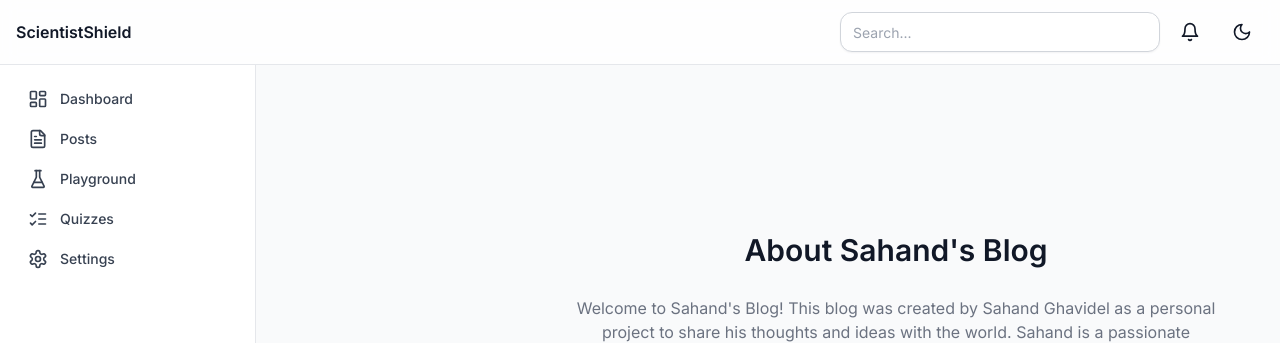
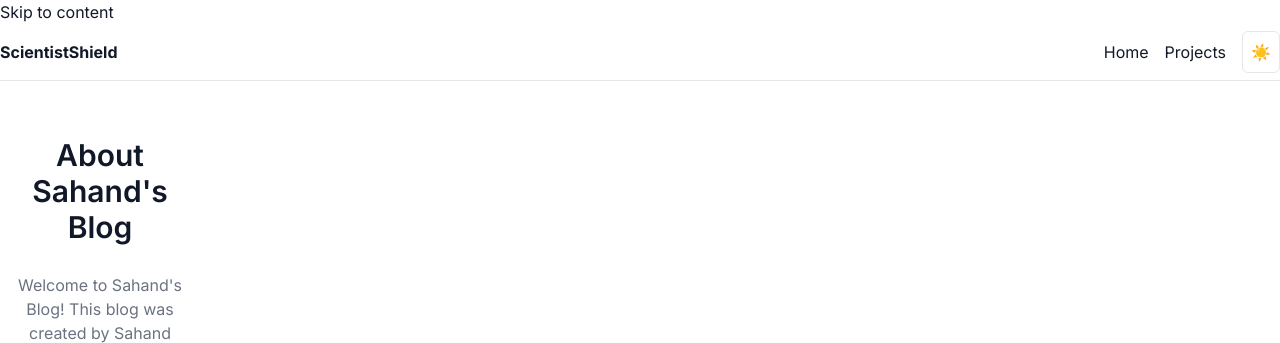
Before and after one commit to vru6650/ScientistShield0.5, a React (Vite) app in the folder client/: page /about in a window 1280 px wide. Shown: the top 343 px of the page. Built offline with nearby package versions, Linux system fonts and the light colour scheme.

Commit message:
refactor: unify AppShell implementation

```diff
--- a/client/src/App.jsx
+++ b/client/src/App.jsx
@@ -1,6 +1,6 @@
 import { Suspense, lazy } from 'react';
 import { Routes, Route, Outlet } from 'react-router-dom';
-import AppShell from './components/layout/AppShell.jsx';
+import AppShell from './ui/AppShell.jsx';
 import PrivateRoute from './components/PrivateRoute.jsx';
 import OnlyAdminPrivateRoute from './components/OnlyAdminPrivateRoute.jsx';
 
--- a/client/src/components/layout/AppShell.jsx
+++ /dev/null
@@ -1,20 +0,0 @@
-import { useState } from 'react';
-import TopNav from './TopNav.jsx';
-import Sidebar from './Sidebar.jsx';
-import { Toaster } from 'sonner';
-
-export default function AppShell({ children }) {
-  const [open, setOpen] = useState(false);
-  return (
-    <div className="min-h-screen bg-gray-50 text-gray-900 dark:bg-gray-950 dark:text-gray-50">
-      <TopNav onMenuClick={() => setOpen(true)} />
-      <div className="flex">
-        <Sidebar open={open} onClose={() => setOpen(false)} />
-        <main className="flex-1 pt-16 md:ml-64">
-          <div className="mx-auto max-w-7xl p-4 md:p-8">{children}</div>
-        </main>
-      </div>
-      <Toaster position="top-right" richColors />
-    </div>
-  );
-}
--- a/client/src/components/layout/Sidebar.jsx
+++ /dev/null
@@ -1,57 +0,0 @@
-import { LayoutDashboard, FileText, FlaskConical, ListChecks, Settings } from 'lucide-react';
-import { AnimatePresence, motion } from 'framer-motion';
-
-const items = [
-  { icon: LayoutDashboard, label: 'Dashboard' },
-  { icon: FileText, label: 'Posts' },
-  { icon: FlaskConical, label: 'Playground' },
-  { icon: ListChecks, label: 'Quizzes' },
-  { icon: Settings, label: 'Settings' },
-];
-
-function NavContent() {
-  return (
-    <nav className="space-y-1 p-4">
-      {items.map(({ icon: Icon, label }) => (
-        <a
-          key={label}
-          href="#"
-          className="flex items-center gap-3 rounded-xl px-3 py-2 text-sm font-medium text-gray-700 hover:bg-gray-100 dark:text-gray-200 dark:hover:bg-gray-800"
-        >
-          <Icon className="h-5 w-5" />
-          {label}
-        </a>
-      ))}
-    </nav>
-  );
-}
-
-export default function Sidebar({ open, onClose }) {
-  return (
-    <>
-      <aside className="sticky top-0 hidden h-screen w-64 flex-col border-r bg-white dark:border-gray-800 dark:bg-gray-900 md:flex">
-        <NavContent />
-      </aside>
-      <AnimatePresence>
-        {open && (
-          <motion.div
-            className="fixed inset-0 z-50 flex md:hidden"
-            initial={{ x: '-100%' }}
-            animate={{ x: 0 }}
-            exit={{ x: '-100%' }}
-          >
-            <div className="absolute inset-0 bg-black/50" onClick={onClose} />
-            <motion.aside
-              className="relative w-64 bg-white p-4 dark:bg-gray-900"
-              initial={{ x: '-100%' }}
-              animate={{ x: 0 }}
-              exit={{ x: '-100%' }}
-            >
-              <NavContent />
-            </motion.aside>
-          </motion.div>
-        )}
-      </AnimatePresence>
-    </>
-  );
-}
--- a/client/src/components/layout/TopNav.jsx
+++ /dev/null
@@ -1,34 +0,0 @@
-import { Bell, Menu } from 'lucide-react';
-import ThemeToggle from '../../theme/ThemeToggle.jsx';
-import { Button } from '../ui/Button.jsx';
-import { Input } from '../ui/Input.jsx';
-
-export default function TopNav({ onMenuClick }) {
-  return (
-    <header className="sticky top-0 z-40 border-b bg-white/80 backdrop-blur dark:bg-gray-900/80">
-      <div className="flex h-16 items-center gap-4 px-4">
-        <Button
-          variant="ghost"
-          size="sm"
-          className="md:hidden"
-          onClick={onMenuClick}
-          aria-label="Open navigation"
-        >
-          <Menu className="h-5 w-5" />
-        </Button>
-        <a href="#" className="font-semibold">
-          ScientistShield
-        </a>
-        <div className="flex flex-1 items-center justify-end gap-2">
-          <div className="hidden w-full max-w-xs md:block">
-            <Input type="search" placeholder="Search..." aria-label="Search" />
-          </div>
-          <Button variant="ghost" size="sm" aria-label="Notifications">
-            <Bell className="h-5 w-5" />
-          </Button>
-          <ThemeToggle />
-        </div>
-      </div>
-    </header>
-  );
-}
```
